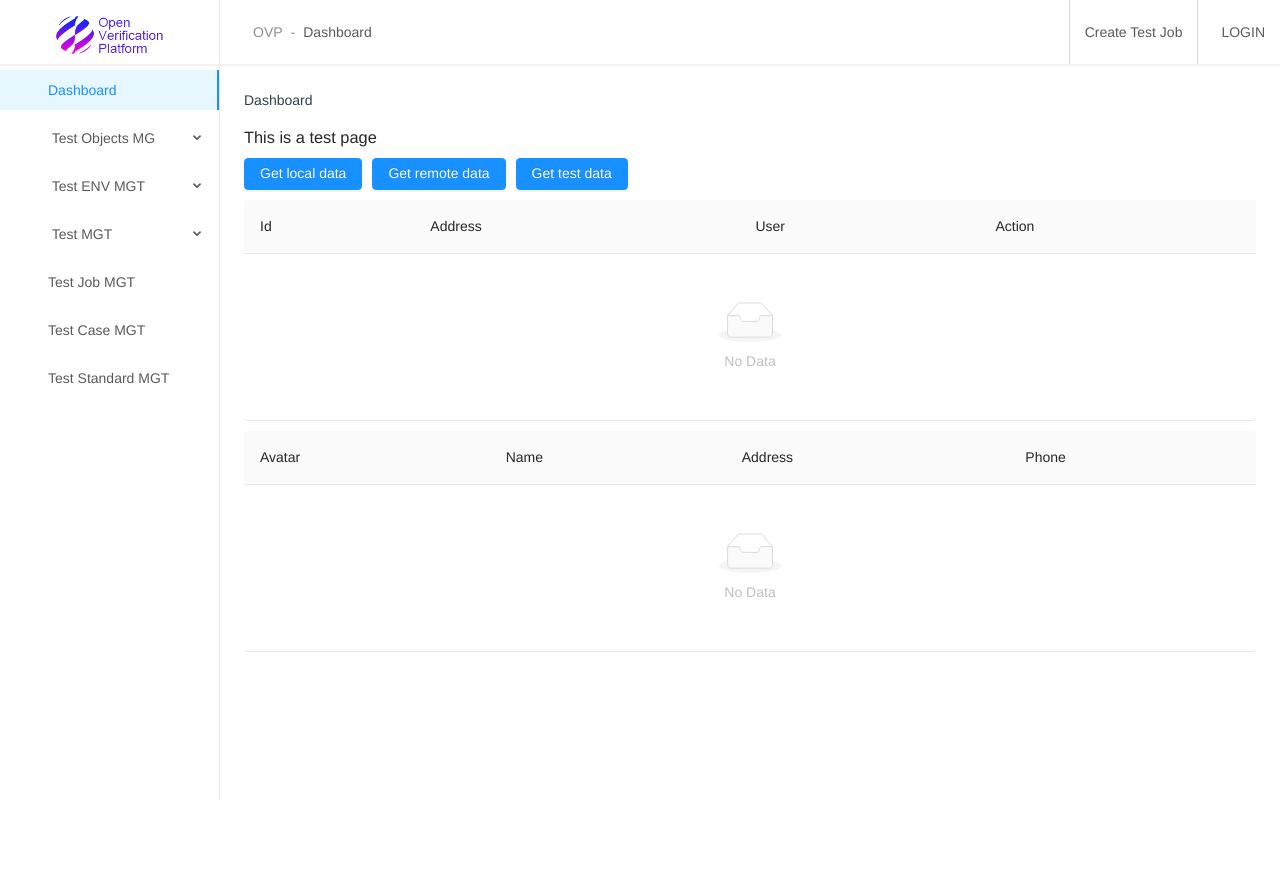
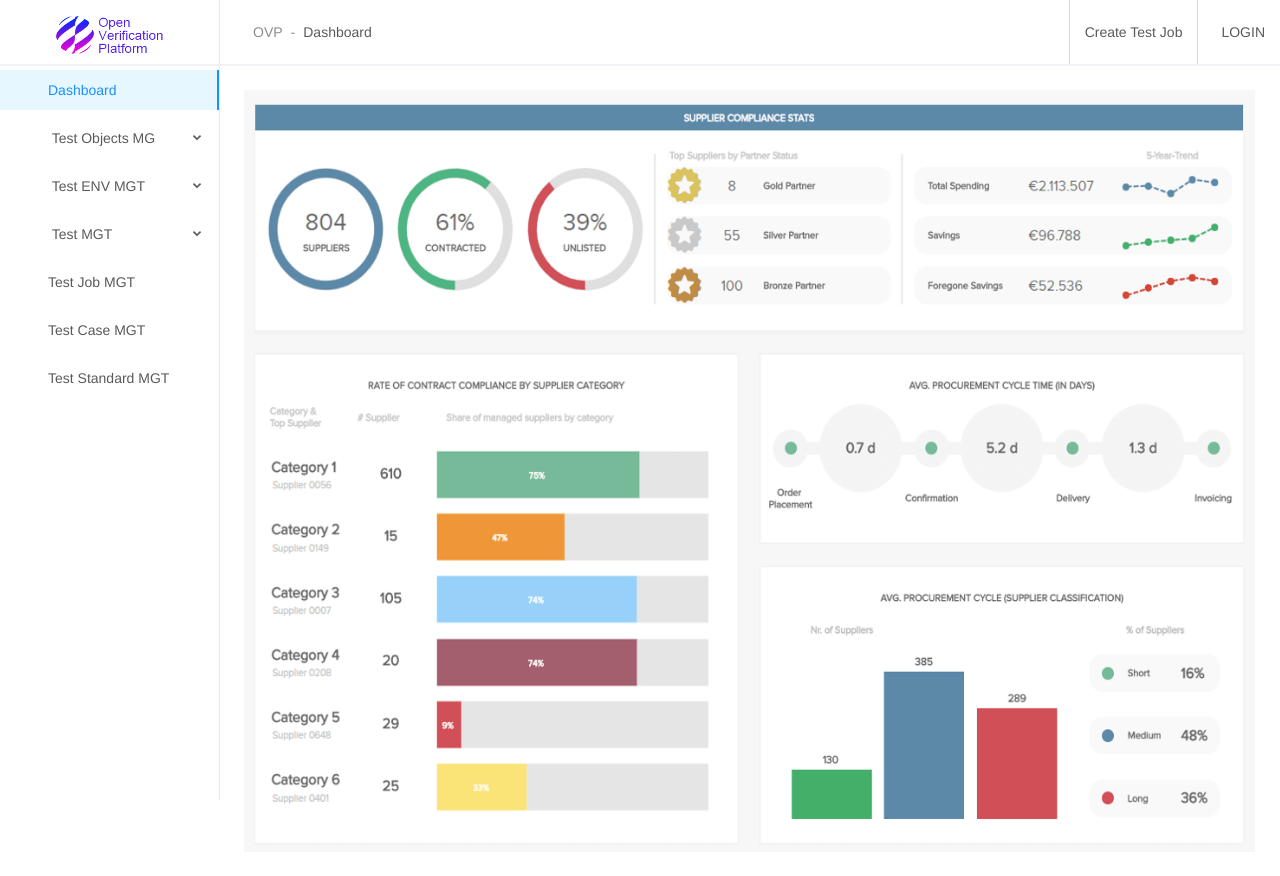
Before and after one commit to cyuamber/ovp-frontend, a Vue app: page /#/dashboard in a window 1280 px wide. Before the commit the page ends 800 px from the top, so only its background shows below. Built offline with nearby package versions, Linux system fonts and the light colour scheme.

Commit message:
feat(dashboard): add default dashboard picture

```diff
--- a/src/pages/Dashboard/Dashboard.vue
+++ b/src/pages/Dashboard/Dashboard.vue
@@ -1,17 +1,18 @@
 <template>
-  <div>
-    <p>Dashboard</p>
-    <test-page></test-page>
+  <div class="dashboard-block">
+    <img src="@/assets/images/dashboard.png" class="dashboard-block__img" />
   </div>
 </template>
 
 <script>
-import TestPage from "../TestPage.vue";
-
 export default {
-  name: "Dashboard",
-  components: {
-    "test-page": TestPage
-  }
+  name: "Dashboard"
 };
 </script>
+<style lang="less" scoped>
+.dashboard-block {
+  .dashboard-block__img {
+    width: 100%;
+  }
+}
+</style>
--- a/src/pages/TestCase/TestCase.vue
+++ b/src/pages/TestCase/TestCase.vue
@@ -1,9 +1,16 @@
 <template>
-  <p>TestCase</p>
+  <div>
+    <p>TestCase</p>
+    <test-page></test-page>
+  </div>
 </template>
 
 <script>
+import TestPage from "../TestPage.vue";
 export default {
-  name: "TestCase"
+  name: "TestCase",
+  components: {
+    "test-page": TestPage
+  }
 };
 </script>
```
Also changed, not shown: src/assets/images/dashboard.png (added).
